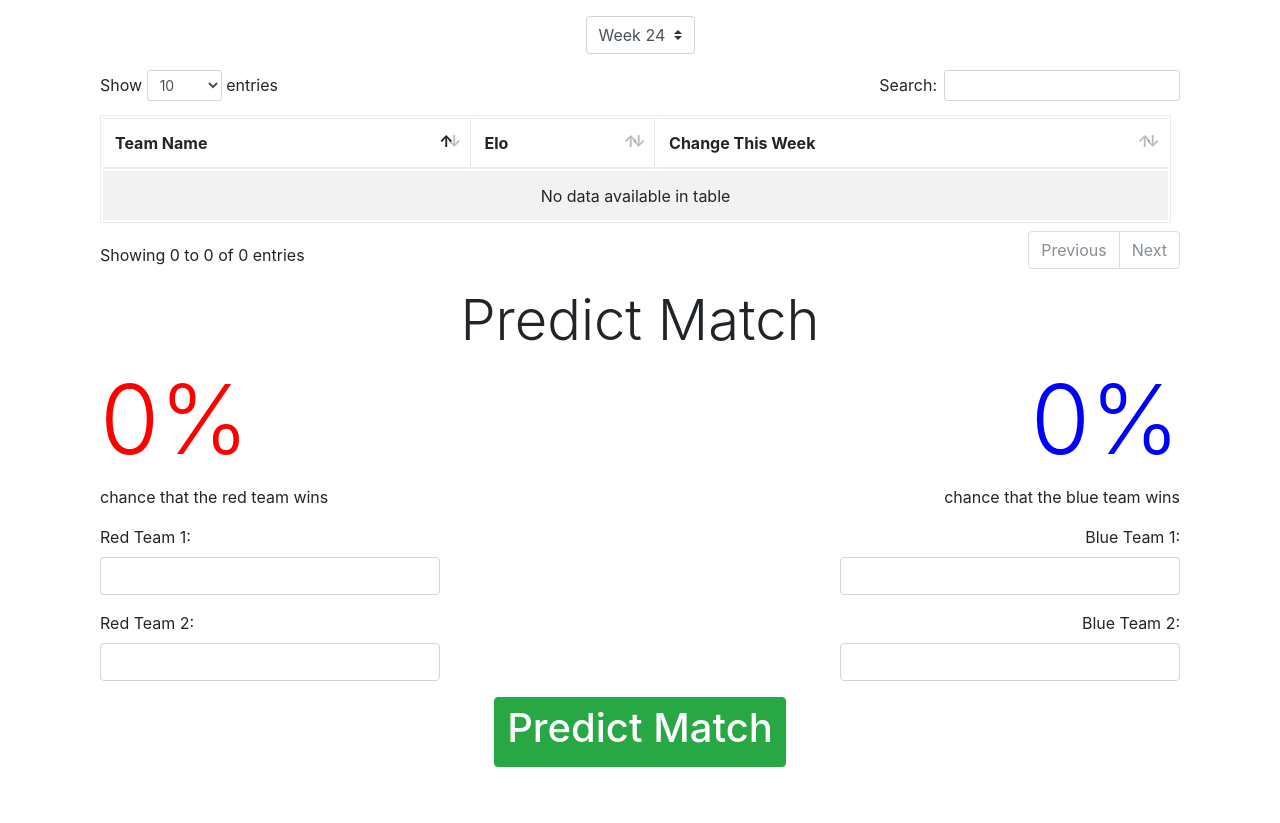
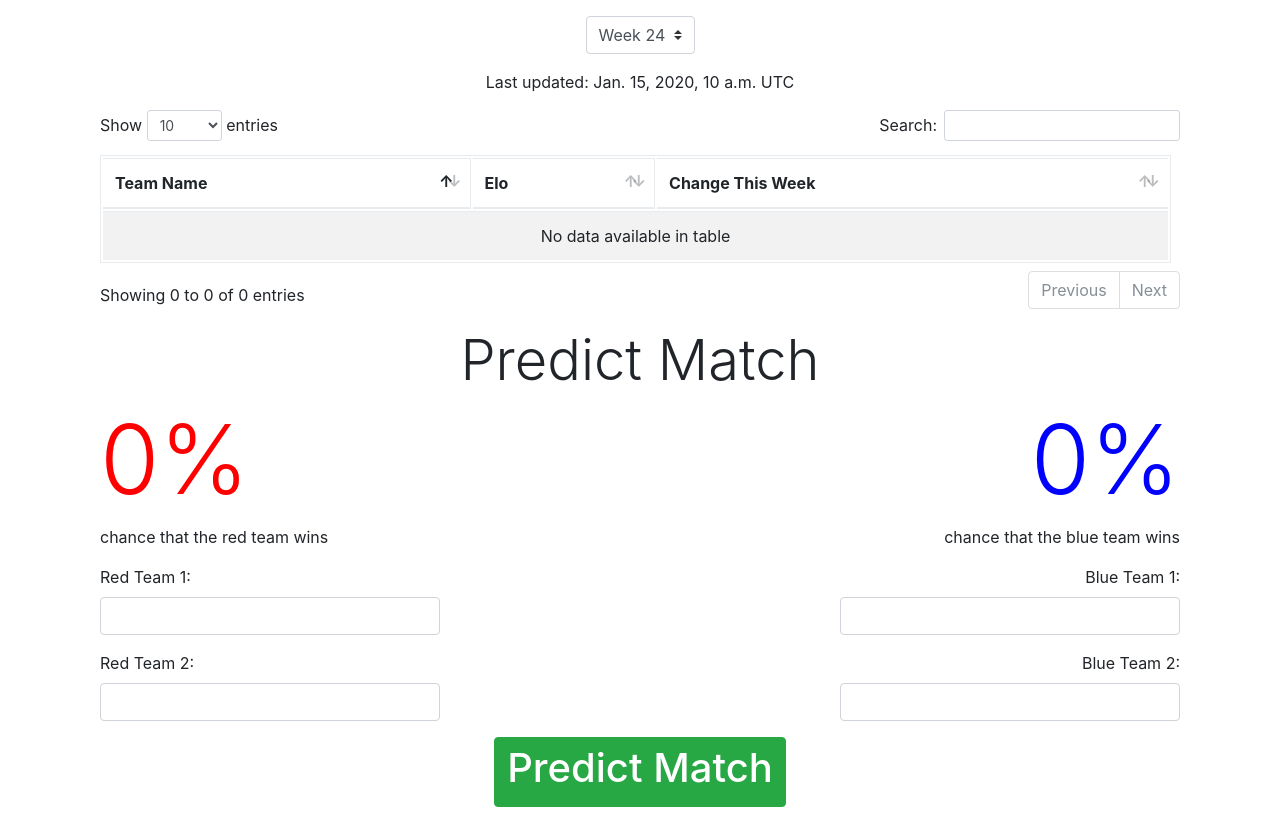
Before and after one commit to ktrieu/VexRankings, a Django app: page / in a window 1280 px wide. Before the commit the page ends 767 px from the top, so only its background shows below. Run offline with Django 3.2, Linux system fonts and the light colour scheme; tables that the repository leaves empty hold one stand-in row (values such as "Sample post"); data that the repository does not hold is empty; some libraries are stand-ins or nearby versions.

Commit message:
Add a last updated time to the rankings page

```diff
--- a/VexRankings/app/management/commands/rank.py
+++ b/VexRankings/app/management/commands/rank.py
@@ -1,8 +1,10 @@
 from django.core.management.base import BaseCommand, CommandError
 from app.models import Team
+from app.models import LastUpdated
 import app.rankings.vexdb as vexdb
 import app.rankings.ranker as ranker
 import datetime
+import pytz
 
 class Command(BaseCommand):
 
@@ -40,3 +42,7 @@ class Command(BaseCommand):
             self.stdout.write('Saving...')
             vex_ranker.save_to_database()
             self.stdout.write('Complete.')
+        LastUpdated.objects.all().delete()
+        updated = LastUpdated()
+        updated.update_datetime = datetime.datetime.now(pytz.utc)
+        updated.save()
--- a/VexRankings/app/models.py
+++ b/VexRankings/app/models.py
@@ -22,3 +22,8 @@ class Team(models.Model):
         return self.name
 
 admin.site.register(Team)
+
+class LastUpdated(models.Model):
+    update_datetime = models.DateTimeField()
+
+admin.site.register(LastUpdated)
--- a/VexRankings/app/templates/app/rankings.html
+++ b/VexRankings/app/templates/app/rankings.html
@@ -1,6 +1,7 @@
 <!DOCTYPE html>
 
 {% load static %}
+{% load tz %}
 
 <html lang="en" xmlns="http://www.w3.org/1999/xhtml">
 <head>
@@ -25,6 +26,9 @@
                     <option value={{ week }}>Week {{week|add:"1"}}</option>
                 {% endfor %}
             </select>
+        </div>
+        <div class="text-center">
+            <p>Last updated: {{ last_updated }} UTC</p>
         </div>
         <table id="rankings-table" class="table table-striped table-bordered">
             <thead>
--- a/VexRankings/app/views.py
+++ b/VexRankings/app/views.py
@@ -12,7 +12,7 @@ from django.db.models.functions import Length
 from datetime import datetime
 
 from app.rankings import vexdb, ranker
-from app.models import Team
+from app.models import Team, LastUpdated
 
 def api_get_rankings_data(request):
     week_idx = request.GET.get('week_idx', None)
@@ -55,4 +55,8 @@ def api_suggest_team(request):
     return JsonResponse(suggested_names, safe=False)
 
 def rankings(request):
-    return render(request, 'app/rankings.html', context={'week_range' : reversed(range(vexdb.get_today_week_idx() + 1))})
+    ctx = {
+        'week_range' : reversed(range(vexdb.get_today_week_idx() + 1)),
+        'last_updated' : list(LastUpdated.objects.all())[0].update_datetime
+    }
+    return render(request, 'app/rankings.html', ctx)
```
Also changed, not shown: VexRankings/app/migrations/0002_auto_20171115_1953.py (added), 1 other file.
